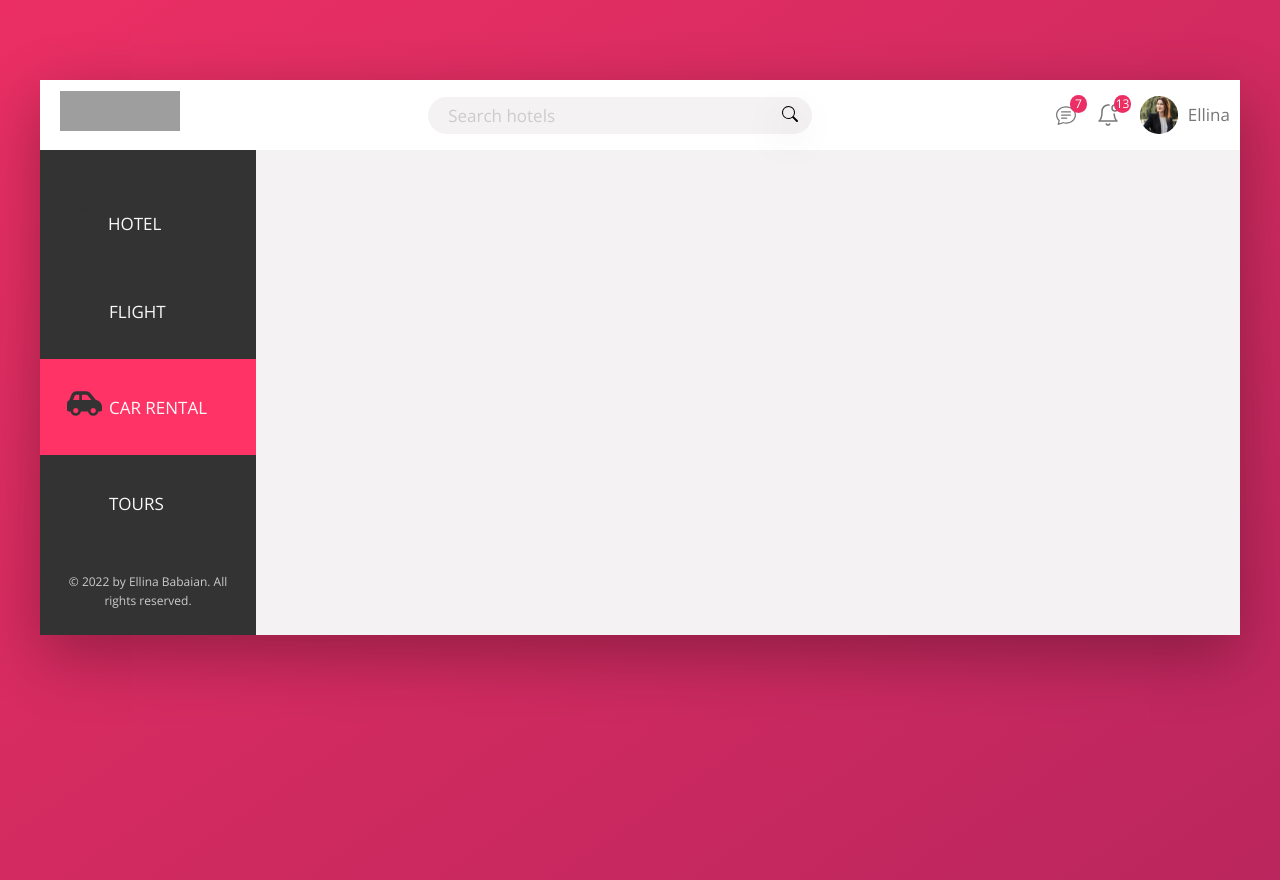
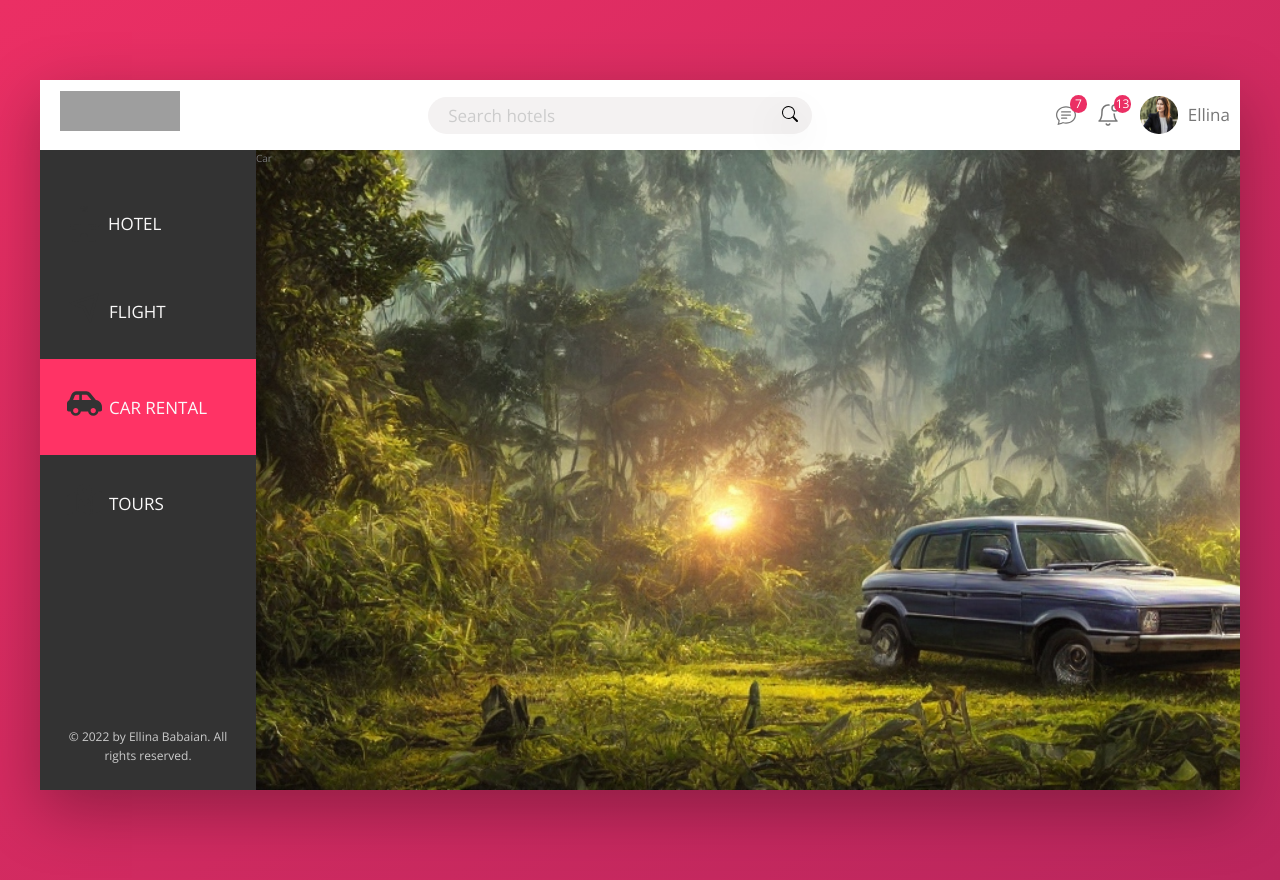
Before and after one commit to ellinababayan/Trillo2, a React (Create React App) app: page /car in a window 1280 px wide. Built offline with nearby package versions, Linux system fonts and the light colour scheme; grey boxes are pictures that could not be loaded.

Commit message:
Car page base

```diff
--- a/src/App.js
+++ b/src/App.js
@@ -6,6 +6,7 @@ import "../src/draftSTyle/main.css";
 import HotelsContainer from "./pages/hotels/HotelsContainer";
 import HomeContainer from "./pages/home/HomeContainer";
 import FlightsContainer from "./pages/flights/FlightsContainer";
+import CarContainer from "./pages/car/CarContainer";
 
 function App() {
   return (
@@ -18,8 +19,8 @@ function App() {
             <Route path="/" element={<HomeContainer />}></Route>
             <Route path="/hotel" element={<HotelsContainer />}></Route>
             <Route path="/flight" element={<FlightsContainer />}></Route>
-         {/*<Route path="/car" element={<CarContainer />}></Route>
-        <Route path="/tours" element={<ToursContainer />}></Route> */}
+            <Route path="/car" element={<CarContainer />}></Route>
+            {/*<Route path="/tours" element={<ToursContainer />}></Route> */}
           </Routes>
         </div>
       </BrowserRouter>
--- /dev/null
+++ b/src/pages/car/Car.css
@@ -0,0 +1,7 @@
+.car_container {
+  background-image: url("/public/img/car1.jfif");
+  background-repeat: no-repeat;
+  background-size: cover;
+  height: 80vh;
+  width: 100%;
+}
--- a/src/pages/car/Car.jsx
+++ b/src/pages/car/Car.jsx
@@ -0,0 +1,13 @@
+import React from "react";
+import "./Car.css";
+
+const Car = () => {
+  return (
+    <div className="car_container">
+      <div className="car_background"></div>
+      <p>Car</p>
+    </div>
+  );
+};
+
+export default Car;
--- a/src/pages/car/CarContainer.jsx
+++ b/src/pages/car/CarContainer.jsx
@@ -0,0 +1,8 @@
+import React from "react";
+import Car from "./Car";
+
+const CarContainer = () => {
+  return <Car />;
+};
+
+export default CarContainer;
```
Also changed, not shown: src/pages/car/Car.module.css (deleted). Lines whose indentation alone changed are shown as unchanged.
